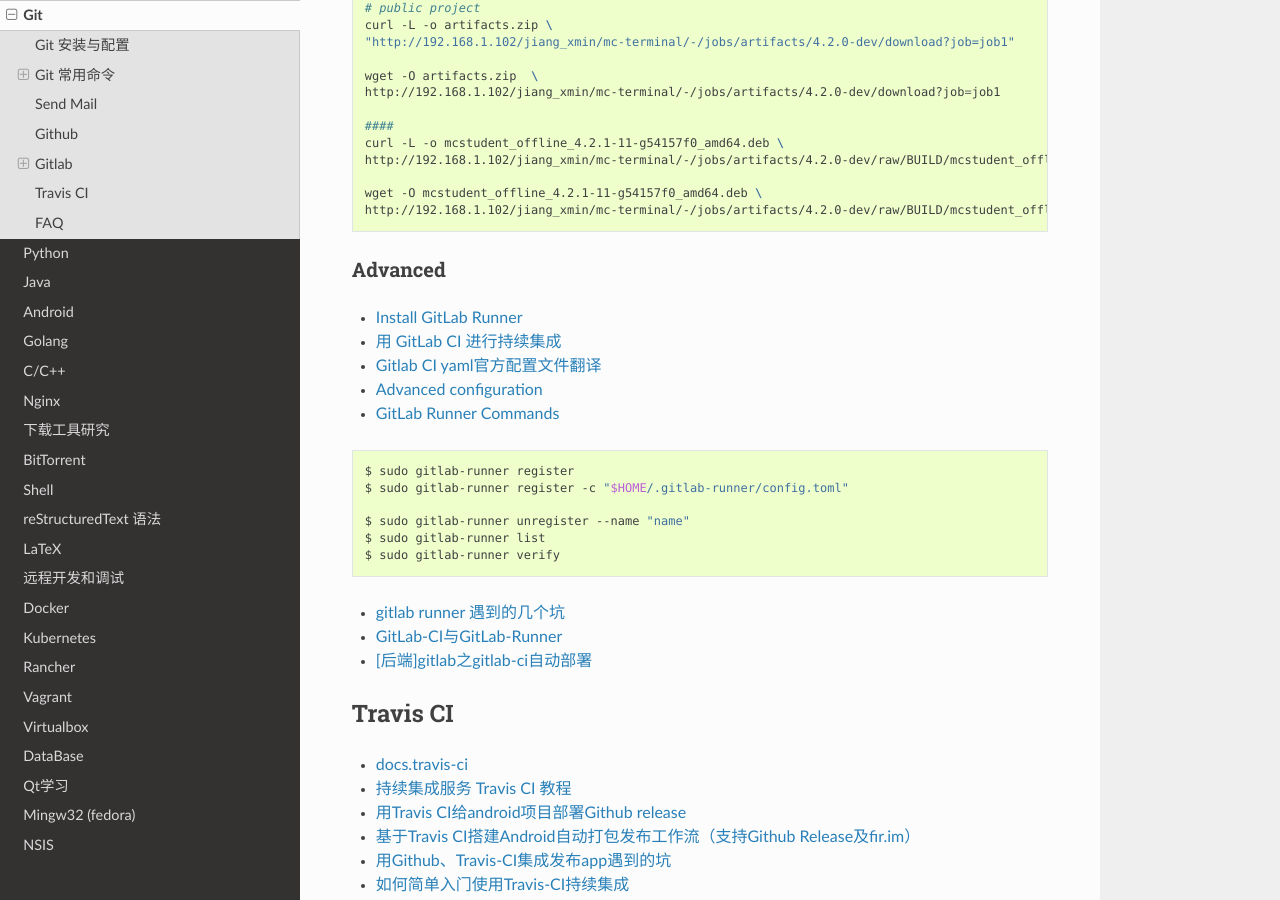
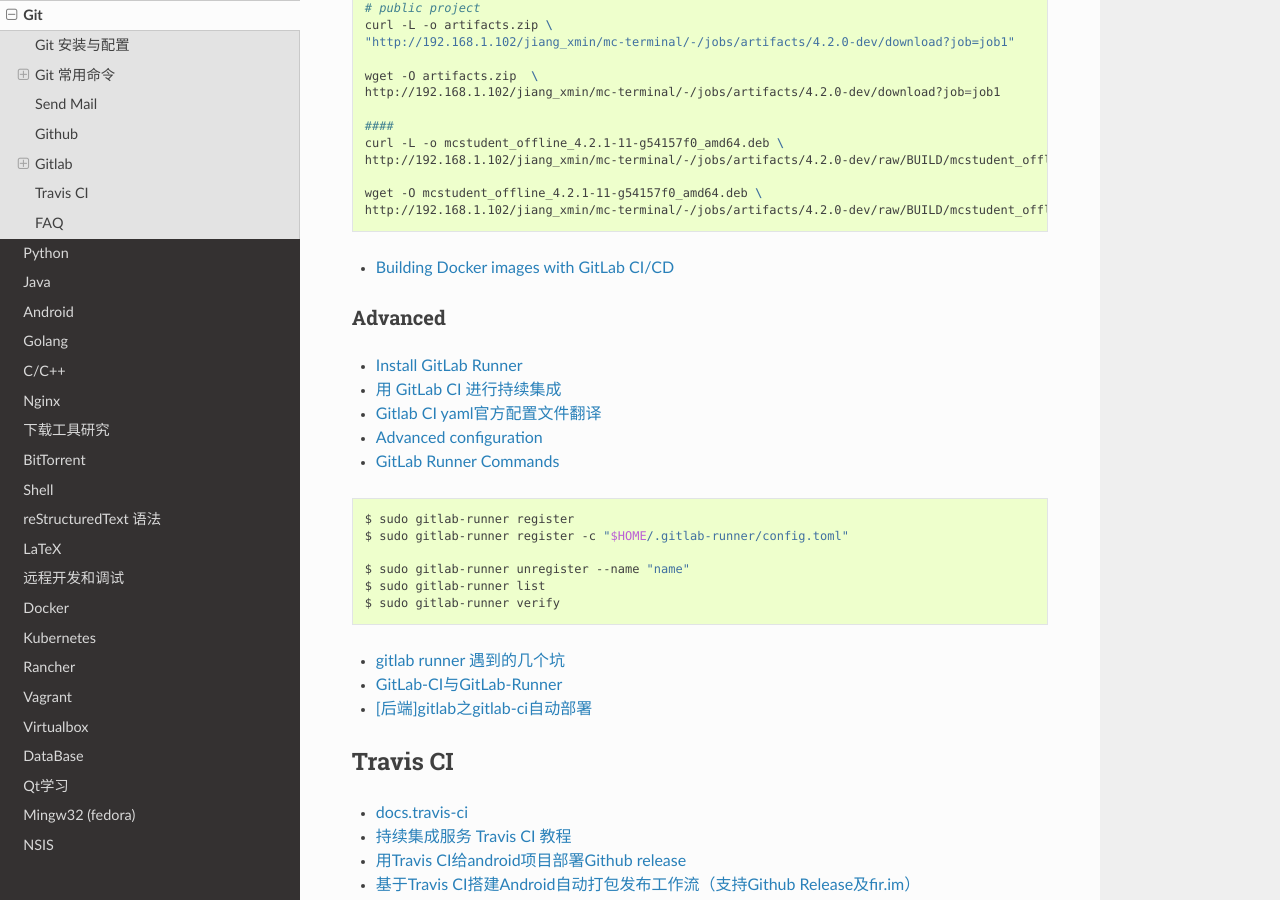
Before and after one commit to my-rds-store/my_space, a Sphinx documentation site: the page built from source/git/index.rst, in a window 1280 px wide and 900 px high, scrolled down 6934 px. Built offline with Sphinx 7.4.7 and the Read the Docs theme 2.0.0, drawn with Linux system fonts in a browser that asks for light colours.

Commit message:
update ...

```diff
--- a/source/git/index.rst
+++ b/source/git/index.rst
@@ -411,6 +411,9 @@
     http://192.168.1.102/jiang_xmin/mc-terminal/-/jobs/artifacts/4.2.0-dev/raw/BUILD/mcstudent_offline_4.2.1-11-g54157f0_amd64.deb?job=job1
 
 
+* `Building Docker images with GitLab CI/CD <https://docs.gitlab.com/ee/ci/docker/using_docker_build.html>`_
+
+
 Advanced
 ========
 
```
